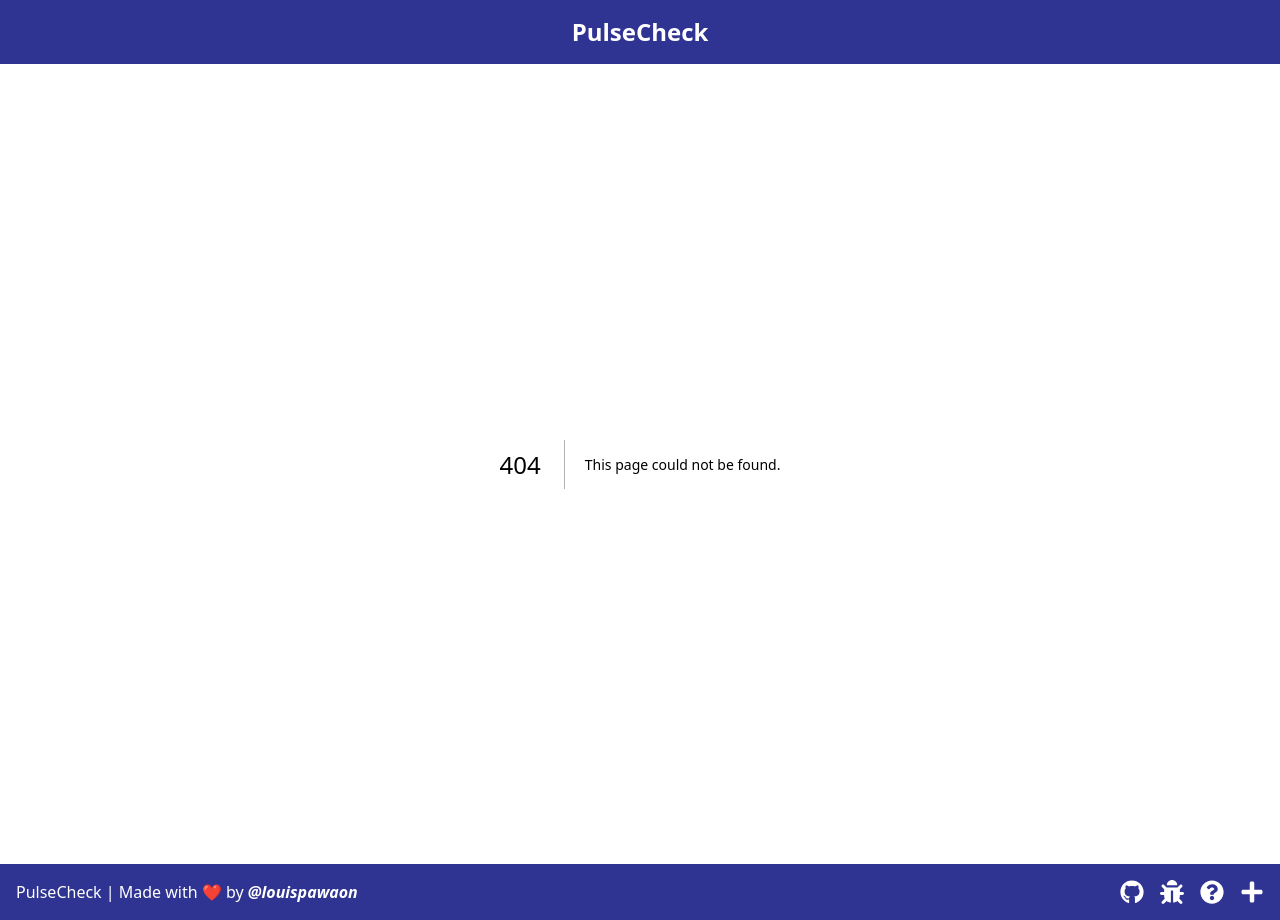
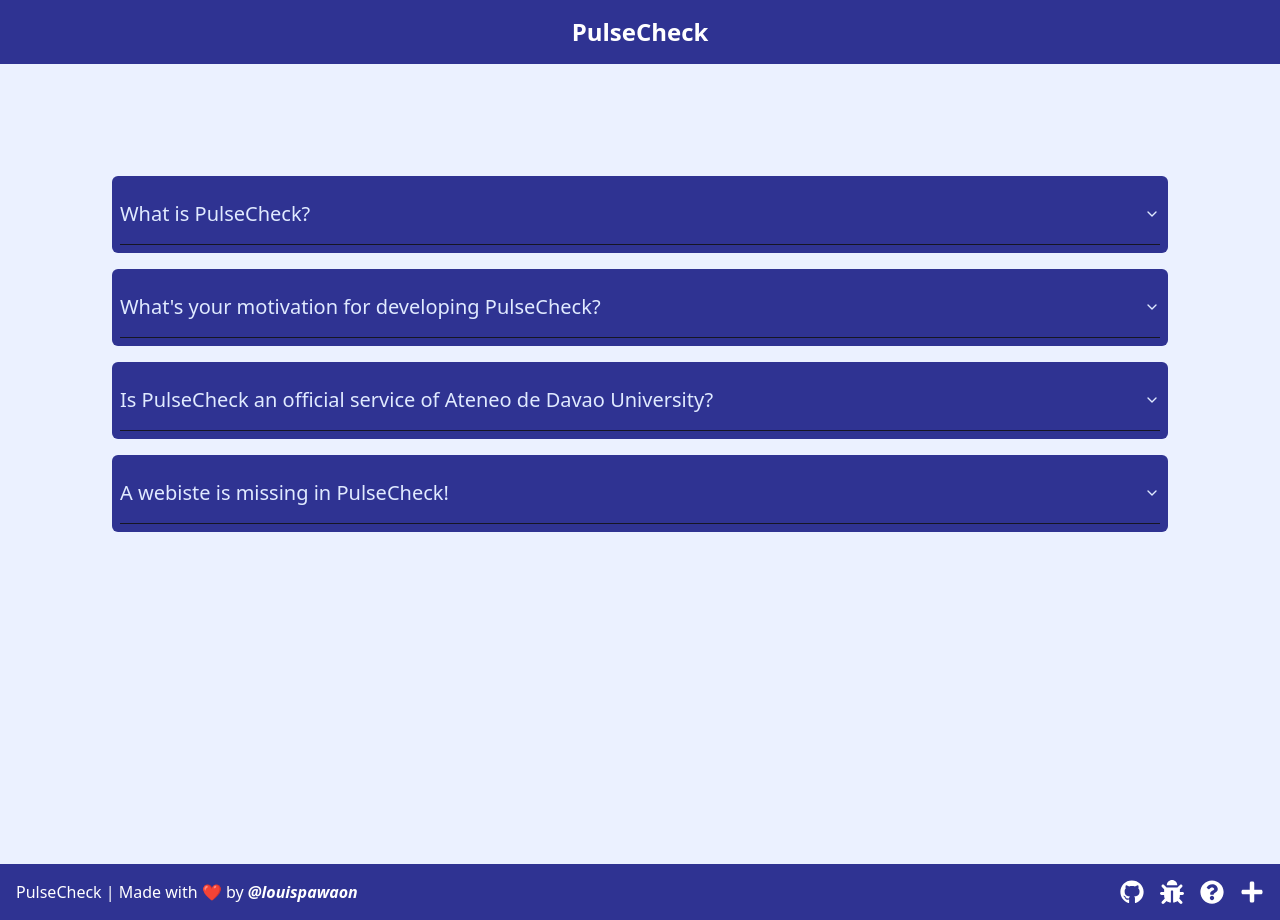
Before and after one commit to louispawaon/addu-pulsecheck, a Next.js app: page /faq in a window 1280 px wide. Before the commit this address had no page. Built offline with nearby package versions, Linux system fonts and the light colour scheme.

Commit message:
feat(pages): added pages for faq and main

```diff
--- /dev/null
+++ b/src/app/faq/page.tsx
@@ -0,0 +1,12 @@
+import React from 'react'
+import FAQAccordionSection from '@/app/components/section/FAQAccordionSection'
+
+const FrequentyAskedQuestions = () => {
+  return (
+    <main className='min-h-screen p-24'>
+      <FAQAccordionSection/>
+    </main>
+  )
+}
+
+export default FrequentyAskedQuestions
--- a/src/app/page.tsx
+++ b/src/app/page.tsx
@@ -1,8 +1,10 @@
-import Image from 'next/image'
+import FAQAccordionSection from '@/app/components/section/FAQAccordionSection'
+import WebsiteCardSection from '@/app/components/section/WebsiteCardSection'
 
 export default function Home() {
   return (
-    <main className="flex min-h-screen flex-col items-center justify-between p-24 bg-background">
+    <main className="flex min-h-screen flex-col items-center justify-between bg-background">
+      <WebsiteCardSection/>
     </main>
   )
 }
```
